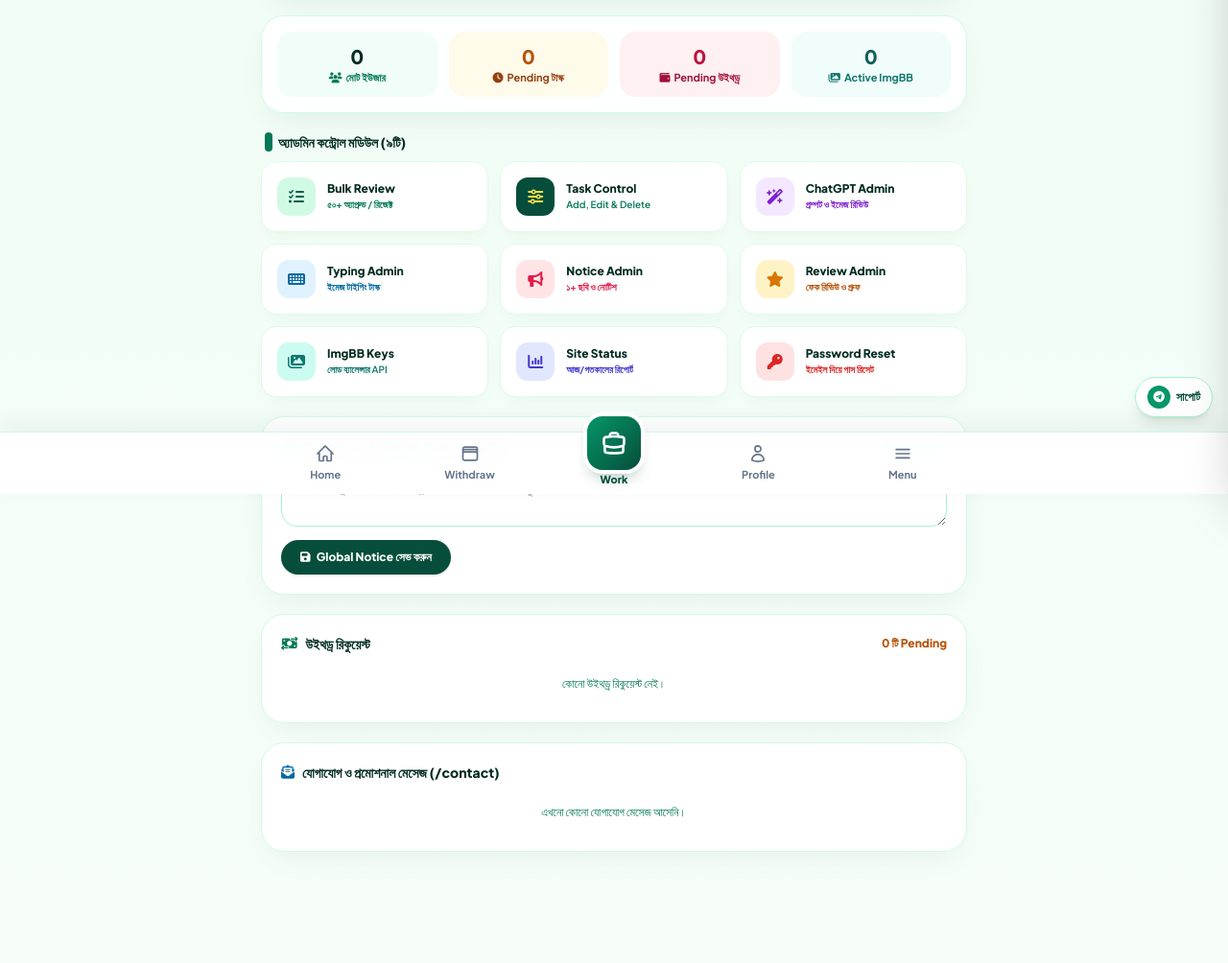
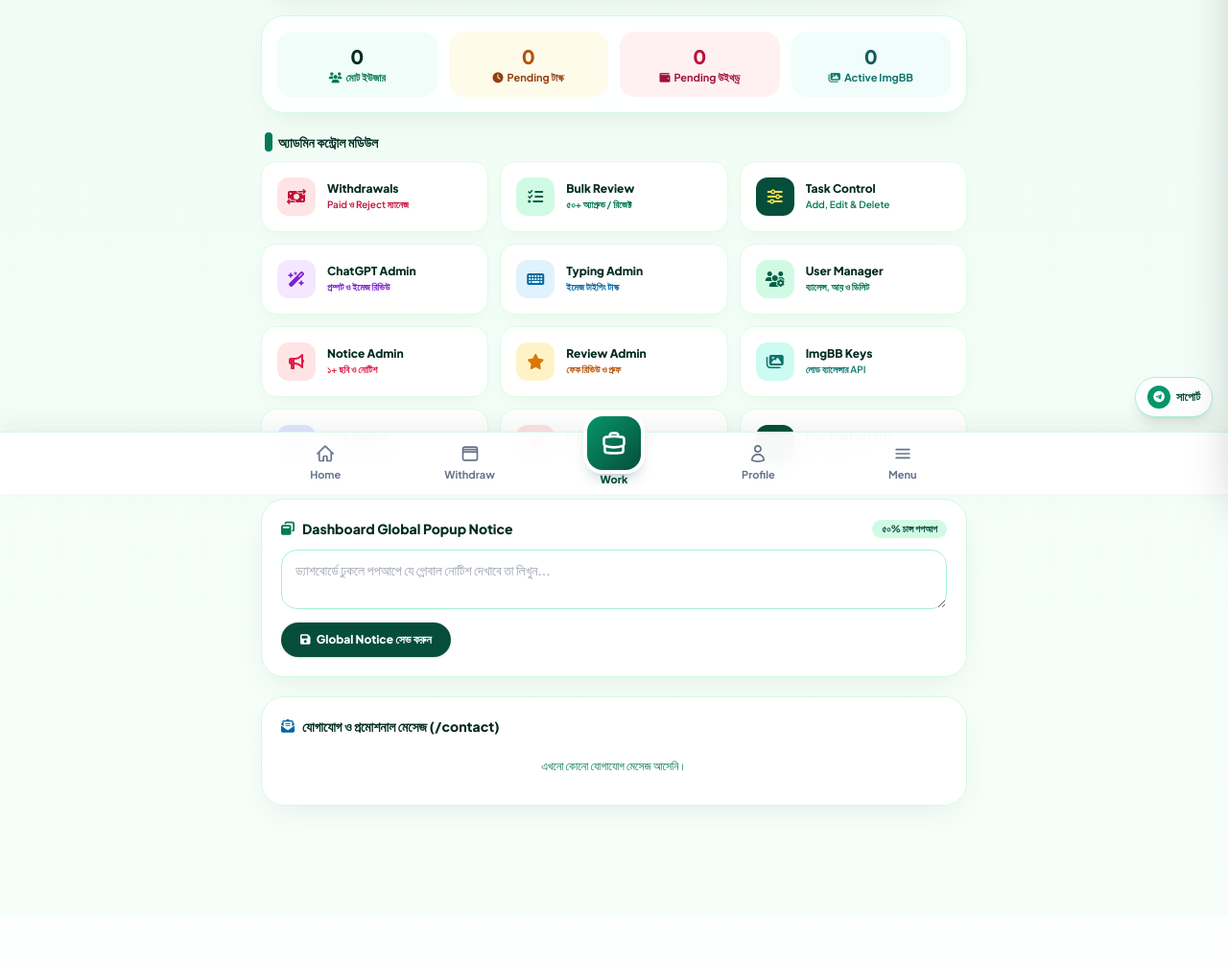
Before and after one commit to ffidcretordk-dot/Infinity, a FastAPI app: template templates/admin.html in a window 1280 px wide. Shown: the part 285-1289 px from the top of the page at 96% size. After the commit the page ends 1137 px from the top, so only its background shows below. Run offline with FastAPI, Linux system fonts and the light colour scheme; the template is opened without the code that fills it, so the values that code supplies are empty; some libraries are stand-ins or nearby versions.

Commit message:
Update admin.html

```diff
--- a/templates/admin.html
+++ b/templates/admin.html
@@ -74,17 +74,29 @@
     </div>
   </section>
 
-  <!-- 3. ALL 9 ADMIN MODULES GRID -->
+  <!-- 3. ALL ADMIN MODULES GRID -->
   <section class="space-y-2.5">
     <div class="flex items-center justify-between px-1">
       <h2 class="font-extrabold text-sm text-emerald-950 flex items-center gap-1.5">
         <span class="w-2 h-5 rounded-full bg-emerald-700 inline-block"></span>
-        <span>অ্যাডমিন কন্ট্রোল মডিউল (৯টি)</span>
+        <span>অ্যাডমিন কন্ট্রোল মডিউল</span>
       </h2>
     </div>
 
     <div class="grid grid-cols-2 sm:grid-cols-3 gap-3 text-xs">
-      <!-- 1. Bulk Submissions -->
+      <a href="/admin/withdrew" class="adm-tile rounded-2xl p-4 flex items-center gap-3 relative">
+        {% if st.get('pending_payouts', 0) > 0 %}
+        <span class="absolute top-2.5 right-2.5 bg-rose-600 text-white text-[9px] font-extrabold px-2 py-0.5 rounded-full">{{ st.get('pending_payouts', 0) }}</span>
+        {% endif %}
+        <div class="w-10 h-10 rounded-xl bg-rose-100 text-rose-700 flex items-center justify-center text-base shrink-0">
+          <i class="fa-solid fa-money-bill-transfer"></i>
+        </div>
+        <div class="min-w-0">
+          <div class="font-extrabold text-emerald-950 truncate">Withdrawals</div>
+          <div class="text-[10px] text-rose-700 font-semibold truncate">Paid ও Reject ম্যানেজ</div>
+        </div>
+      </a>
+
       <a href="/admin/submiton" class="adm-tile rounded-2xl p-4 flex items-center gap-3 relative">
         {% if st.get('pending_subs', 0) > 0 %}
         <span class="absolute top-2.5 right-2.5 bg-amber-500 text-white text-[9px] font-extrabold px-2 py-0.5 rounded-full">{{ st.get('pending_subs', 0) }}</span>
@@ -98,7 +110,6 @@
         </div>
       </a>
 
-      <!-- 2. Micro Task Control -->
       <a href="/admin/task" class="adm-tile rounded-2xl p-4 flex items-center gap-3">
         <div class="w-10 h-10 rounded-xl bg-emerald-900 text-yellow-300 flex items-center justify-center text-base shrink-0">
           <i class="fa-solid fa-sliders"></i>
@@ -109,7 +120,6 @@
         </div>
       </a>
 
-      <!-- 3. ChatGPT Image Admin -->
       <a href="/admin/c" class="adm-tile rounded-2xl p-4 flex items-center gap-3">
         <div class="w-10 h-10 rounded-xl bg-purple-100 text-purple-700 flex items-center justify-center text-base shrink-0">
           <i class="fa-solid fa-wand-magic-sparkles"></i>
@@ -120,7 +130,6 @@
         </div>
       </a>
 
-      <!-- 4. Typing Task Admin -->
       <a href="/admin/t" class="adm-tile rounded-2xl p-4 flex items-center gap-3">
         <div class="w-10 h-10 rounded-xl bg-sky-100 text-sky-700 flex items-center justify-center text-base shrink-0">
           <i class="fa-solid fa-keyboard"></i>
@@ -131,7 +140,16 @@
         </div>
       </a>
 
-      <!-- 5. Notice Board Admin -->
+      <a href="/admin/user" class="adm-tile rounded-2xl p-4 flex items-center gap-3">
+        <div class="w-10 h-10 rounded-xl bg-emerald-100 text-emerald-800 flex items-center justify-center text-base shrink-0">
+          <i class="fa-solid fa-users-gear"></i>
+        </div>
+        <div class="min-w-0">
+          <div class="font-extrabold text-emerald-950 truncate">User Manager</div>
+          <div class="text-[10px] text-emerald-700 font-semibold truncate">ব্যালেন্স, আয় ও ডিলিট</div>
+        </div>
+      </a>
+
       <a href="/admin/n" class="adm-tile rounded-2xl p-4 flex items-center gap-3">
         <div class="w-10 h-10 rounded-xl bg-rose-100 text-rose-600 flex items-center justify-center text-base shrink-0">
           <i class="fa-solid fa-bullhorn"></i>
@@ -142,7 +160,6 @@
         </div>
       </a>
 
-      <!-- 6. Review & Proof Admin -->
       <a href="/admin/r" class="adm-tile rounded-2xl p-4 flex items-center gap-3">
         <div class="w-10 h-10 rounded-xl bg-amber-100 text-amber-600 flex items-center justify-center text-base shrink-0">
           <i class="fa-solid fa-star"></i>
@@ -153,7 +170,6 @@
         </div>
       </a>
 
-      <!-- 7. ImgBB API Manager -->
       <a href="/admin/imgbb" class="adm-tile rounded-2xl p-4 flex items-center gap-3">
         <div class="w-10 h-10 rounded-xl bg-teal-100 text-teal-700 flex items-center justify-center text-base shrink-0">
           <i class="fa-solid fa-images"></i>
@@ -164,7 +180,6 @@
         </div>
       </a>
 
-      <!-- 8. Full Site Status -->
       <a href="/admin/status" class="adm-tile rounded-2xl p-4 flex items-center gap-3">
         <div class="w-10 h-10 rounded-xl bg-indigo-100 text-indigo-700 flex items-center justify-center text-base shrink-0">
           <i class="fa-solid fa-chart-column"></i>
@@ -175,14 +190,23 @@
         </div>
       </a>
 
-      <!-- 9. User Password Reset -->
-      <a href="/admin/reset" class="adm-tile rounded-2xl p-4 flex items-center gap-3 col-span-2 sm:col-span-1">
+      <a href="/admin/reset" class="adm-tile rounded-2xl p-4 flex items-center gap-3">
         <div class="w-10 h-10 rounded-xl bg-red-100 text-red-600 flex items-center justify-center text-base shrink-0">
           <i class="fa-solid fa-key"></i>
         </div>
         <div class="min-w-0">
           <div class="font-extrabold text-emerald-950 truncate">Password Reset</div>
           <div class="text-[10px] text-red-600 font-semibold truncate">ইমেইল দিয়ে পাস রিসেট</div>
+        </div>
+      </a>
+
+      <a href="/admin/pay" class="adm-tile rounded-2xl p-4 flex items-center gap-3">
+        <div class="w-10 h-10 rounded-xl bg-emerald-900 text-yellow-300 flex items-center justify-center text-base shrink-0">
+          <i class="fa-solid fa-receipt"></i>
+        </div>
+        <div class="min-w-0">
+          <div class="font-extrabold text-emerald-950 truncate">Pay Poster (6H)</div>
+          <div class="text-[10px] text-emerald-700 font-semibold truncate">TG স্ক্রিনশট পোস্টার</div>
         </div>
       </a>
     </div>
@@ -205,45 +229,7 @@
     </form>
   </section>
 
-  <!-- 5. WITHDRAW / PAYOUT REQUESTS -->
-  <section class="adm-glass rounded-3xl p-5 space-y-3">
-    <div class="flex items-center justify-between">
-      <h2 class="font-extrabold text-sm text-emerald-950 flex items-center gap-2">
-        <i class="fa-solid fa-money-bill-transfer text-emerald-700"></i> উইথড্র রিকুয়েস্ট
-      </h2>
-      <span class="text-xs font-extrabold text-amber-700">{{ st.get('pending_payouts', 0) }} টি Pending</span>
-    </div>
-
-    <div class="space-y-2.5 text-xs">
-      {% for p in payouts|default([]) %}
-      <div class="flex flex-wrap items-center justify-between gap-2 bg-white border border-emerald-100 p-3.5 rounded-2xl">
-        <div>
-          <div class="font-extrabold text-emerald-950">
-            User #{{ p.user_id }} • {{ p.method }} ({{ p.account_number }}) • <span class="text-emerald-700">৳{{ "%.2f"|format(p.amount) }}</span>
-          </div>
-          <div class="text-[11px] text-slate-500 mt-0.5">
-            {{ (p.created_at or '')[:16].replace('T', ' ') }} •
-            <span class="font-bold {% if p.status == 'paid' %}text-emerald-700{% elif p.status == 'rejected' %}text-red-600{% else %}text-amber-600{% endif %}">{{ p.status|upper }}</span>
-          </div>
-        </div>
-        {% if p.status == 'pending' %}
-        <div class="flex gap-2">
-          <form action="/admin/payout/{{ p.id }}/paid" method="POST">
-            <button class="bg-emerald-700 hover:bg-emerald-800 text-white px-3.5 py-1.5 rounded-xl font-bold">Mark Paid</button>
-          </form>
-          <form action="/admin/payout/{{ p.id }}/reject" method="POST">
-            <button class="bg-red-600 hover:bg-red-700 text-white px-3.5 py-1.5 rounded-xl font-bold">Reject</button>
-          </form>
-        </div>
-        {% endif %}
-      </div>
-      {% else %}
-      <p class="text-emerald-700 text-center py-3">কোনো উইথড্র রিকুয়েস্ট নেই।</p>
-      {% endfor %}
-    </div>
-  </section>
-
-  <!-- 6. CONTACT US MESSAGES INBOX -->
+  <!-- 5. CONTACT US MESSAGES INBOX -->
   <section class="adm-glass rounded-3xl p-5 space-y-3">
     <h2 class="font-extrabold text-sm text-emerald-950 flex items-center gap-2">
       <i class="fa-solid fa-envelope-open-text text-sky-700"></i> যোগাযোগ ও প্রমোশনাল মেসেজ (/contact)
```
